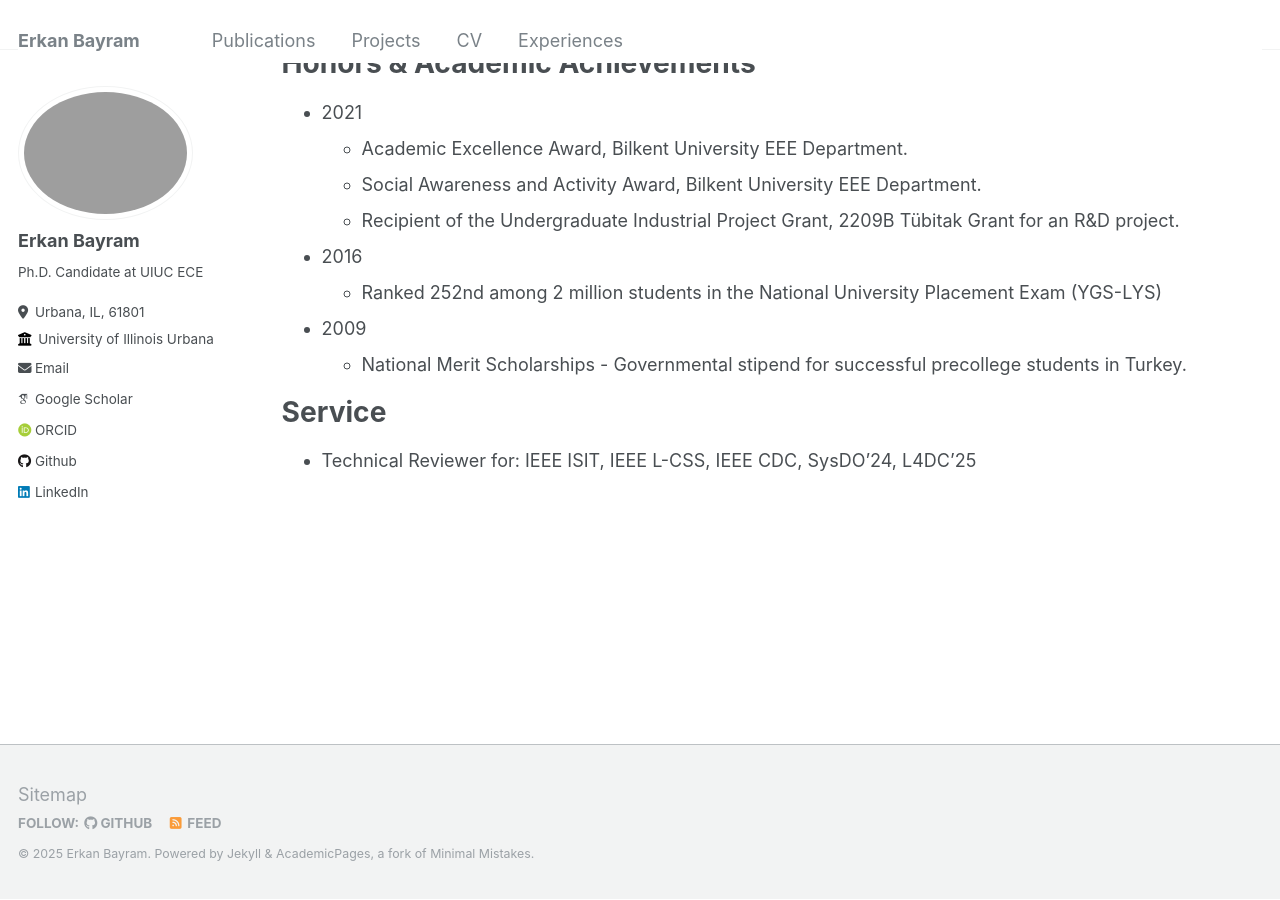
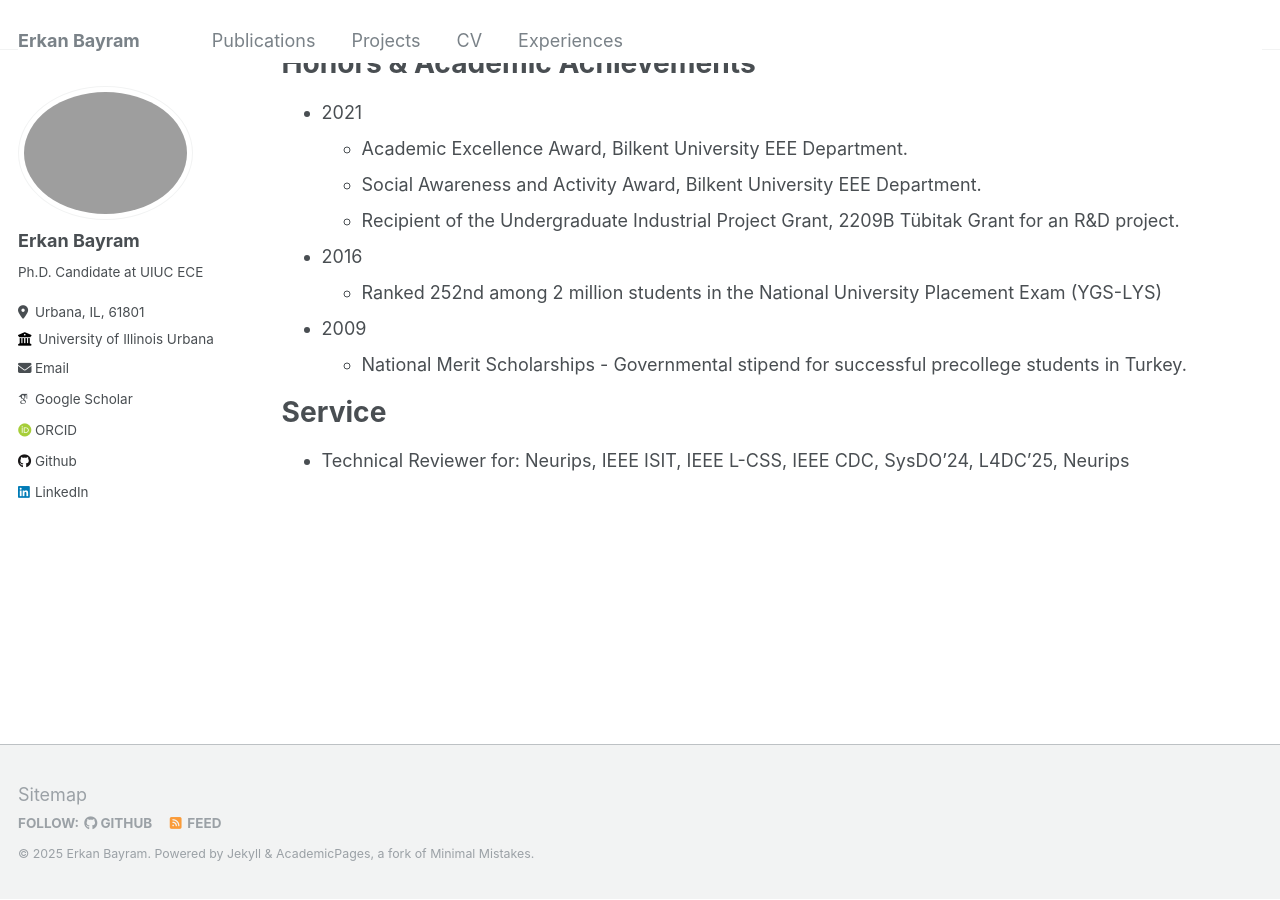
Before and after one commit to erkan1863/erkan1863.github.io, a Jekyll site: the page built from _pages/experiences.md, in a window 1280 px wide and 900 px high, scrolled down 2066 px. Built offline with Jekyll 4.4.1, drawn with Linux system fonts in a browser that asks for light colours; some web fonts are replaced.

```diff
--- a/_pages/experiences.md
+++ b/_pages/experiences.md
@@ -82,7 +82,7 @@ Honors & Academic Achievements
 
 Service
 ======
-* Technical Reviewer for: IEEE ISIT, IEEE L-CSS, IEEE CDC, SysDO'24, L4DC'25
+* Technical Reviewer for: Neurips, IEEE ISIT, IEEE L-CSS, IEEE CDC, SysDO'24, L4DC'25, Neurips
 
 <!--
 Skills
```
Also changed, not shown: _pages/about.md (+2 -2 lines), _portfolio/0_twf.md (+7 -1 lines), _publications/2025-09-24-control_disturbance_node.md (added, +13 -0 lines).
